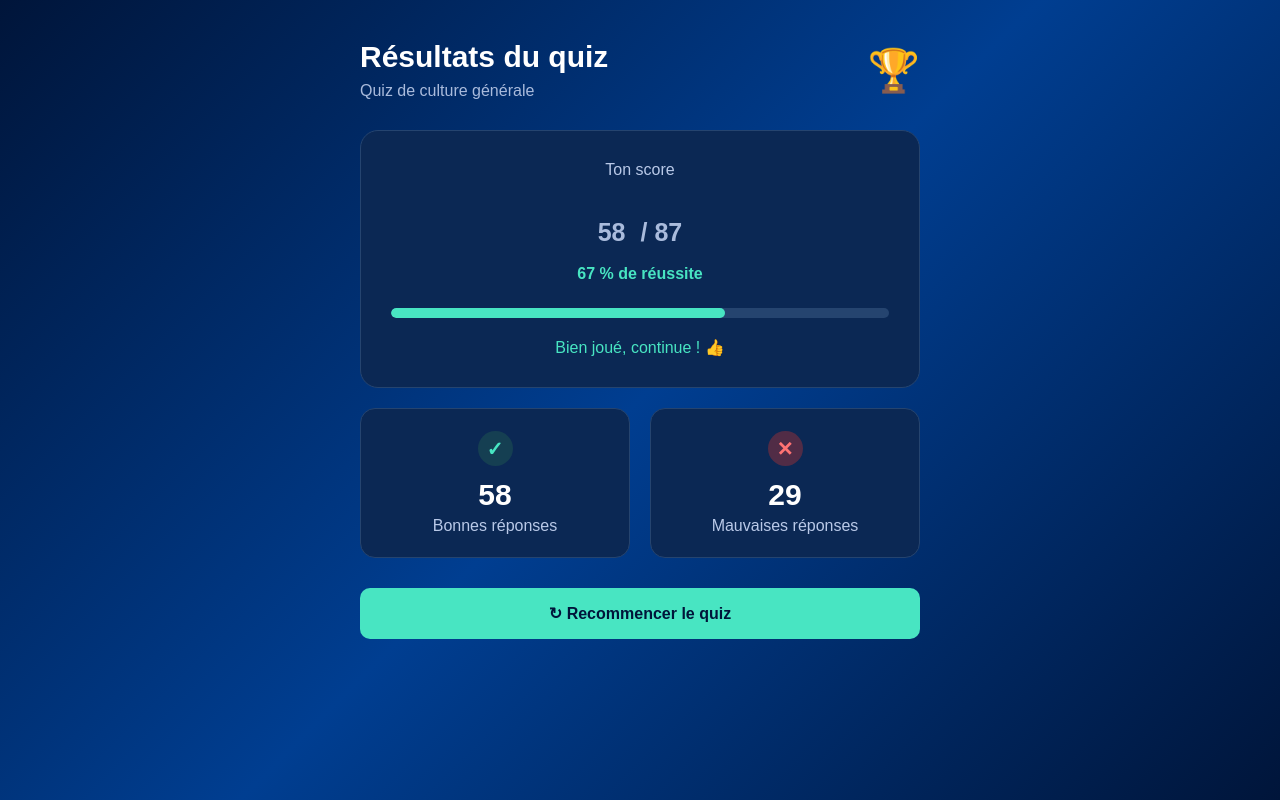
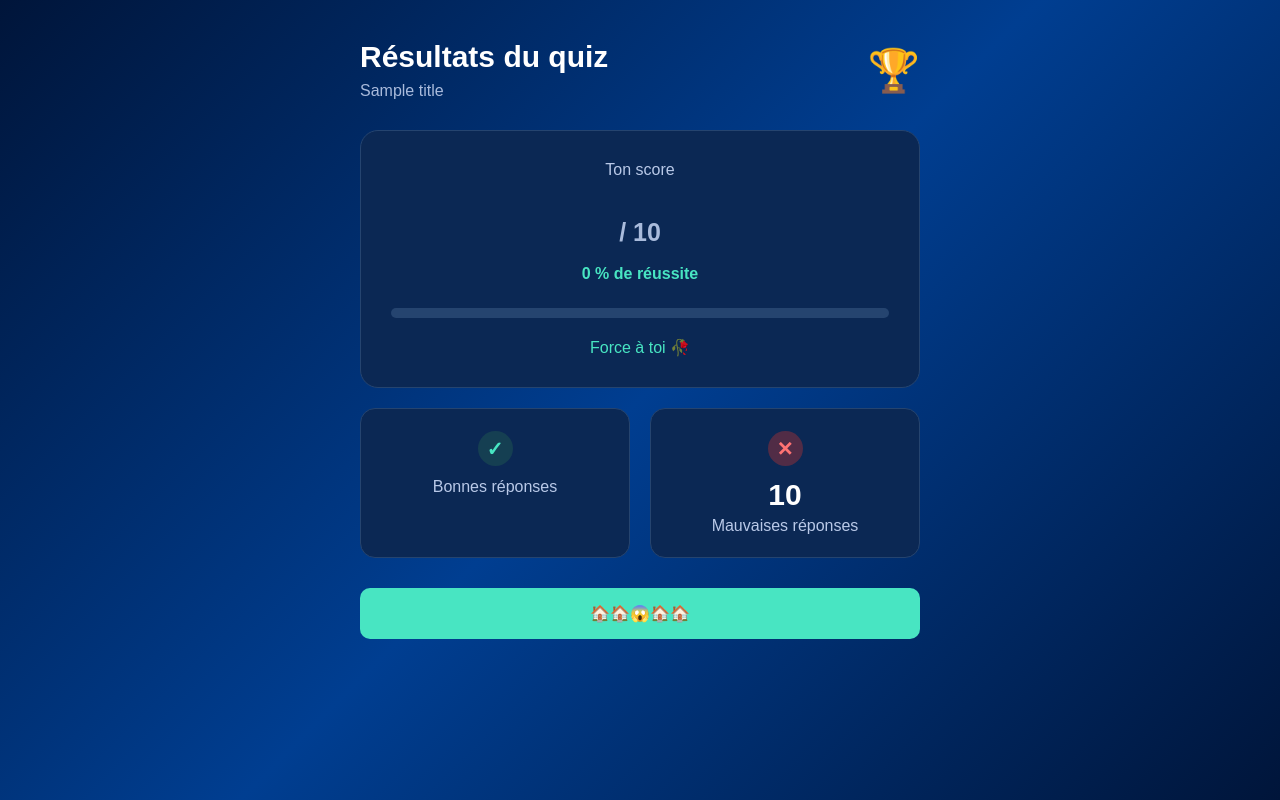
Before and after one commit to MazenGH1/Proj531_la_team, a Flask app: template templates/result.html in a window 1280 px wide. Run offline with Flask 3, Linux system fonts and the light colour scheme; the template is opened without the code that fills it: most values are stand-ins (such as "Sample title", 1, 10 or a date in 2020).

Commit message:
Le résultat

```diff
--- a/main.py
+++ b/main.py
@@ -1,10 +1,12 @@
+import json
+
 from flask import Flask, jsonify, redirect, render_template, request, url_for, session
 from werkzeug.security import check_password_hash, generate_password_hash
 import basededonne as db
 
 
 app = Flask(__name__)
-app.secret_key = "change_this_to_a_random_secure_string_in_production"
+app.secret_key = "xJ7$P9vLm2!Qk8#Rz5@Tn1&Ws4*Hb6YfC3dE9uNp0"
 
 
 db.init_BDD()
@@ -34,9 +36,31 @@
     print("QUIZ PAGE")
     return render_template("quiz.html")
 
+def compute_score(quiz_id : int, answers : list[int]) -> tuple[int, int] :
+    q_and_a = db.get_qa_from(quiz_id)
+    total = len(q_and_a)
+
+    correct = 0
+
+    for question in q_and_a:
+        for answer in question[2]:
+            if answer[2] and answer[0] in answers:
+                correct += 1
+                break
+
+    return correct, total
+
 @app.route("/result")
 def result():
-    return render_template("result.html")
+    quiz_id = eval(request.args.get("quiz_id"))
+    quiz_result = eval(request.args["quiz_result"])
+
+    all_quizzes = db.get_all_quiz()
+    titre_quiz = next((titre for q_id, titre in all_quizzes if q_id == quiz_id), None)
+
+    correct, total = compute_score(quiz_id, quiz_result)
+    print(correct, total)
+    return render_template("result.html", correct=correct, total=total, title=titre_quiz)
 
 
 def format_questions(id_quiz: int, titre_quiz: str, questions: list) -> dict:
--- /dev/null
+++ b/static/result.js
@@ -0,0 +1,26 @@
+
+function init(score, total) {
+    const scoreElement = document.getElementById("score");
+    if (scoreElement) {
+
+        const bonnesReponses = score;
+        const mauvaisesReponses = total - score;
+        const pourcentage = total > 0 ? Math.round((score / total) * 100) : 0;
+
+        scoreElement.textContent = score;
+        document.getElementById("total").textContent = total;
+        document.getElementById("percentage").textContent = pourcentage + " % de réussite";
+        document.getElementById("progress").style.width = pourcentage + "%";
+        document.getElementById("bonnes-reponses").textContent = bonnesReponses;
+        document.getElementById("mauvaises-reponses").textContent = mauvaisesReponses;
+
+        const message = document.getElementById("message");
+        if (pourcentage >= 80) {
+            message.textContent = "Excellent travail ! 🎉";
+        } else if (pourcentage >= 50) {
+            message.textContent = "Bien joué, continue ! 👍";
+        } else {
+            message.textContent = "Force à toi 🥀";
+        }
+    }
+}
--- a/static/script.js
+++ b/static/script.js
@@ -5,30 +5,3 @@
         window.location.href = `/quiz?quiz_id=${bouton.id}`;
     });
 });
-
-// Results page logic (runs only if on result.html)
-const scoreElement = document.getElementById("score");
-if (scoreElement) {
-    const score = 58;
-    const total = 87;
-
-    const bonnesReponses = score;
-    const mauvaisesReponses = total - score;
-    const pourcentage = total > 0 ? Math.round((score / total) * 100) : 0;
-
-    scoreElement.textContent = score;
-    document.getElementById("total").textContent = total;
-    document.getElementById("percentage").textContent = pourcentage + " % de réussite";
-    document.getElementById("progress").style.width = pourcentage + "%";
-    document.getElementById("bonnes-reponses").textContent = bonnesReponses;
-    document.getElementById("mauvaises-reponses").textContent = mauvaisesReponses;
-
-    const message = document.getElementById("message");
-    if (pourcentage >= 80) {
-        message.textContent = "Excellent travail ! 🎉";
-    } else if (pourcentage >= 50) {
-        message.textContent = "Bien joué, continue ! 👍";
-    } else {
-        message.textContent = "Continue à t'entraîner ! 💪";
-    }
-}
--- a/templates/result.html
+++ b/templates/result.html
@@ -4,6 +4,7 @@
     <meta charset="UTF-8">
     <meta name="viewport" content="width=device-width, initial-scale=1.0">
     <link rel="stylesheet" href="../static/style.css">
+    <script src="../static/result.js"></script>
     <title>Tes Résultats</title>
 </head>
 <body>
@@ -12,7 +13,7 @@
         <header class="header">
             <div>
                 <h1>Résultats du quiz</h1>
-                <p class="subtitle">Quiz de culture générale</p>
+                <p class="subtitle">{{ title }}</p>
             </div>
             <span class="trophy">🏆</span>
         </header>
@@ -20,9 +21,9 @@
         <section class="score-card">
             <p class="score-label">Ton score</p>
 
-            <h2><span id="score">8</span> <span>/ <span id="total">10</span></span></h2>
+            <h2><span id="score">{{ correct }}</span> <span> / <span id="total">{{ total }}</span></span></h2>
 
-            <p class="percentage" id="percentage">80 % de réussite</p>
+            <p class="percentage" id="percentage">{{ correct/total * 100 }} % de réussite</p>
 
             <div class="progress-bar">
                 <div class="progress" id="progress"></div>
@@ -47,14 +48,15 @@
             </div>
         </section>
 
-        <script src="../static/script.js"></script>
 
-        <a href="quiz.html" class="restart">
-            ↻ Recommencer le quiz
+
+        <a href="/" class="restart">
+            🏠🏠😱🏠🏠
         </a>
 
     </main>
 
 
+<script defer>init({{ correct }}, {{ total }})</script>
 </body>
 </html>
```
Also changed, not shown: static/quiz.js (+3 -31 lines).
